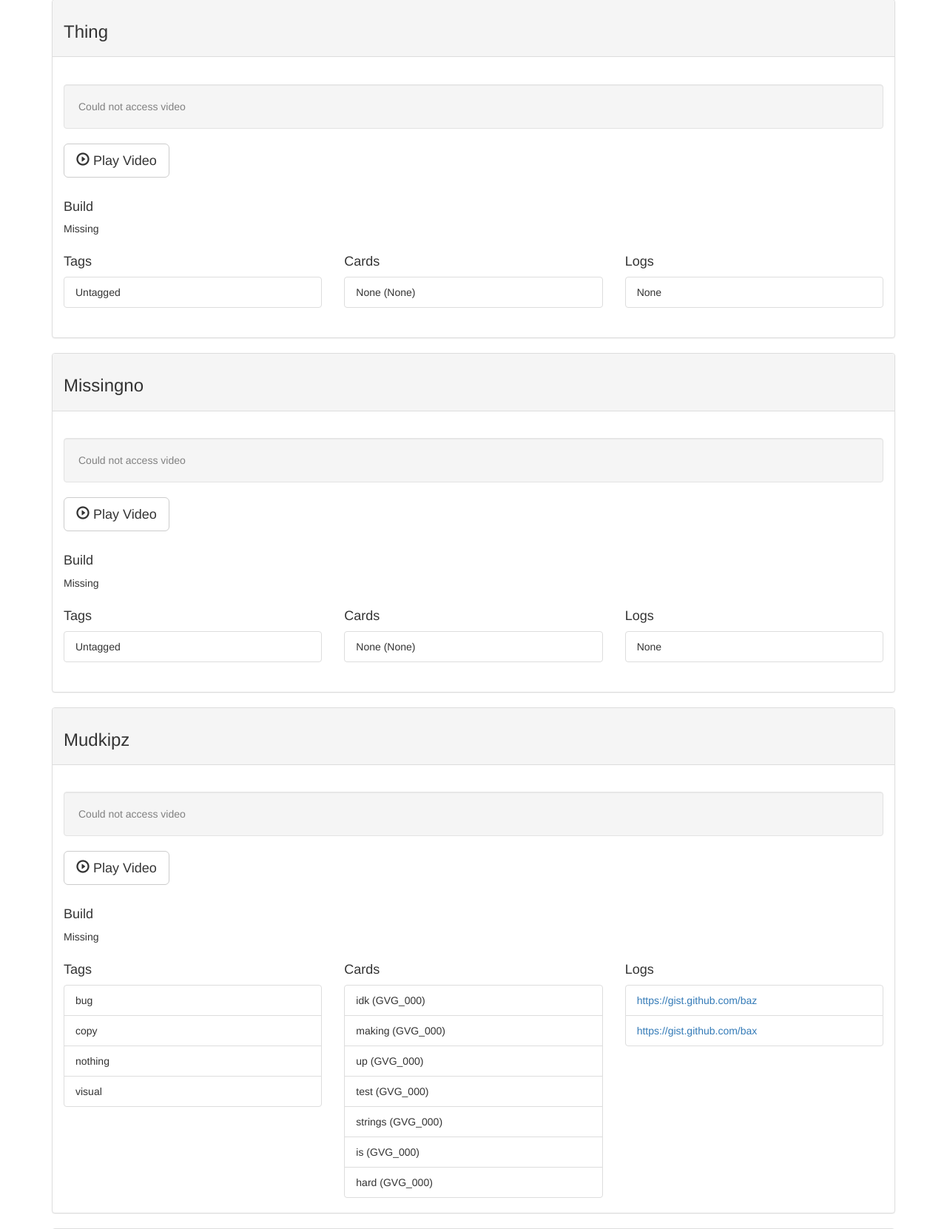
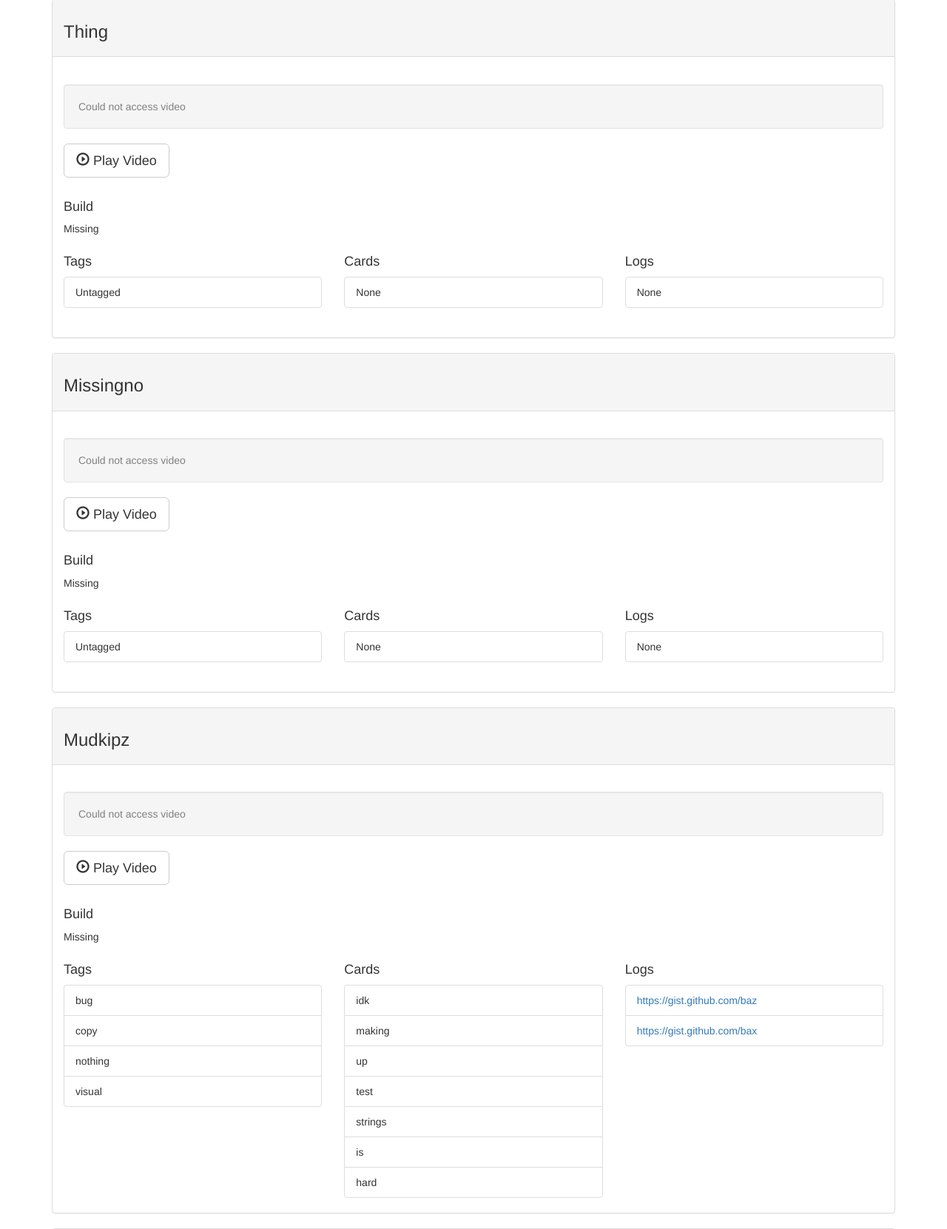
Before and after one commit to HearthSim/videoroll, a Flask app: page / in a window 1280 px wide. Shown: the part 156-1817 px from the top of the page at 74% size. Run offline with Flask 2, Linux system fonts and the light colour scheme; some libraries are stand-ins or nearby versions.

Commit message:
Remove standin card id filtering

```diff
--- a/templates/index.html
+++ b/templates/index.html
@@ -145,12 +145,12 @@
 						{% if metadata['cards'] %}
 							{% for card in metadata['cards'] %}
 							<li class="card_nameid list-group-item">
-								<span class="card">{{ card }}</span> (<span class="card">GVG_000</span>)
+								<span class="card">{{ card }}</span><!--  (<span class="card">GVG_000</span>) -->
 							</li>
 							{% endfor %}
 						{% else %}
 							<li class="card_nameid list-group-item">
-								<span class="card">None</span> (<span class="card">None</span>)
+								<span class="card">None</span><!--  (<span class="card">None</span>) -->
 							</li>
 						{% endif %}
 					</ul>
```
